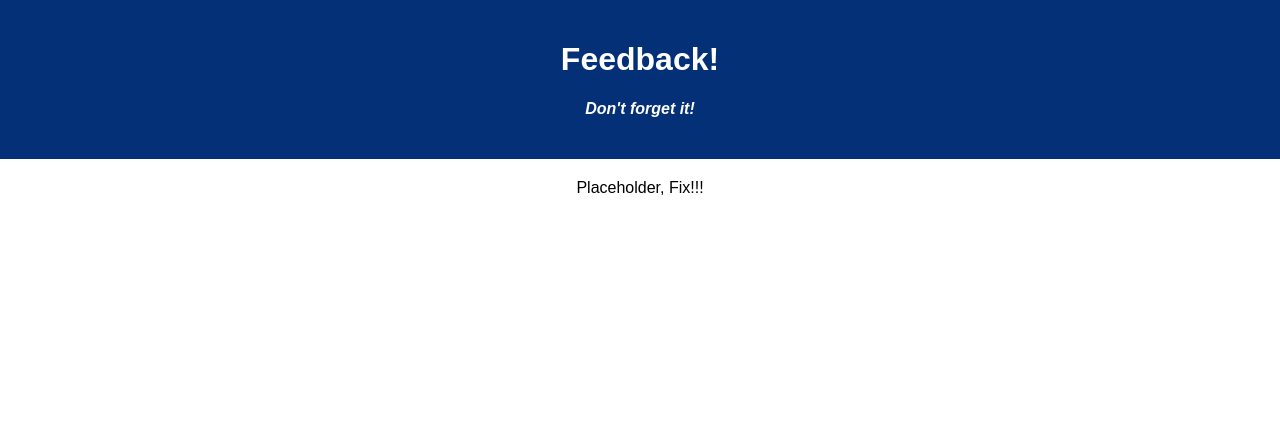
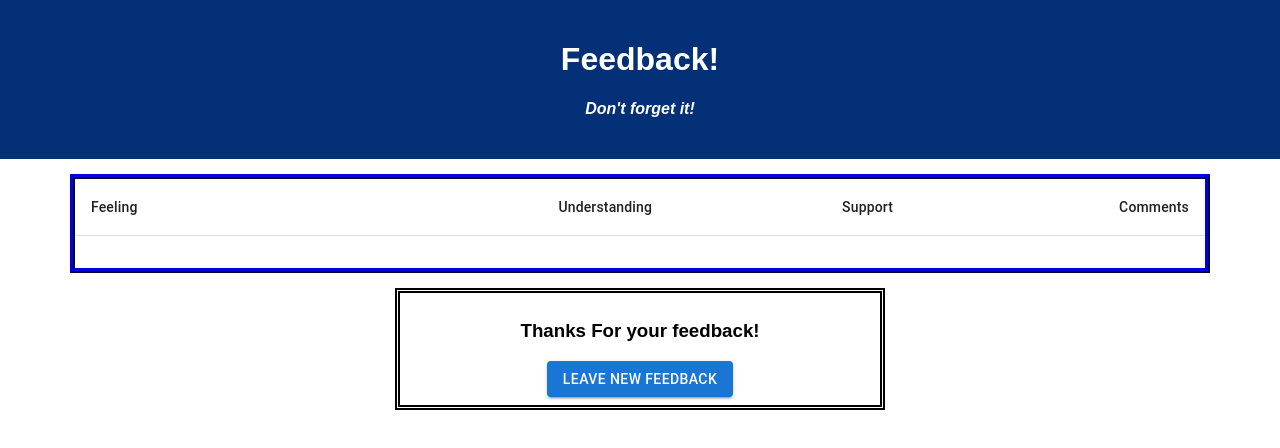
Before and after one commit to Thirteenhelens/Feedback_Loop, a React (Create React App) app: page /#/success in a window 1280 px wide. Shown: the top 448 px of the page. Built offline with nearby package versions, Linux system fonts and the light colour scheme.

Commit message:
Added functionality and style to page

```diff
--- a/src/components/ReviewFeedback/ReviewFeedback.jsx
+++ b/src/components/ReviewFeedback/ReviewFeedback.jsx
@@ -10,7 +10,7 @@ function ReviewFeedback() {
   const handleSubmit = (e) => {
     e.preventDefault();
     console.log(`Clicked Submit`);
-    // history.push("/success");
+    history.push("/success");
   };
 
   return (
--- /dev/null
+++ b/src/components/SuccessPage/SuccessPage.css
@@ -0,0 +1,17 @@
+.successTable {
+    outline: 5px;
+    margin-left: 75px;
+    margin-right: 75px;
+    margin-bottom: 25px;
+    outline-style: ridge;
+    outline-color:darkblue;
+}
+
+.restartFeedback {
+    padding: 8px;
+    outline: 5px;
+    margin-left: 400px;
+    margin-right: 400px;
+    outline-style: double;
+    outline-color: black;
+}
--- a/src/components/SuccessPage/SuccessPage.jsx
+++ b/src/components/SuccessPage/SuccessPage.jsx
@@ -1,9 +1,47 @@
+import './SuccessPage.css'
+import Table from "@mui/material/Table";
+import { useSelector } from "react-redux";
+import Button from "@mui/material/Button";
+import TableRow from "@mui/material/TableRow";
+import TableHead from "@mui/material/TableHead";
+import TableBody from "@mui/material/TableBody";
+import TableCell from "@mui/material/TableCell";
+import TableContainer from "@mui/material/TableContainer";
+
 function SuccessPage() {
-    return(
-        <div>
-            <p>Placeholder, Fix!!!</p>
-        </div>
-    )
+  const feedback = useSelector((store) => store.feedback);
+  return (
+    <div>
+      <div className='successTable'>
+        <TableContainer>
+          <Table sx={{ minWidth: 650 }} aria-label="simple table">
+            <TableHead>
+              <TableRow>
+                <TableCell>Feeling</TableCell>
+                <TableCell align="right">Understanding</TableCell>
+                <TableCell align="right">Support</TableCell>
+                <TableCell align="right">Comments</TableCell>
+              </TableRow>
+            </TableHead>
+            <TableBody>
+              <TableRow sx={{ "&:last-child td, &:last-child th": { border: 0 } }}>
+                <TableCell align="right">{feedback[0]}</TableCell>
+                <TableCell align="right">{feedback[1]}</TableCell>
+                <TableCell align="right">{feedback[2]}</TableCell>
+                <TableCell align="right">{feedback[3]}</TableCell>
+              </TableRow>
+            </TableBody>
+          </Table>
+        </TableContainer>
+      </div>
+      <div className='restartFeedback'>
+        <h3>Thanks For your feedback!</h3>
+        <Button type="submit" variant="contained">
+          Leave new Feedback
+        </Button>
+      </div>
+    </div>
+  );
 }
 
 export default SuccessPage;
```
